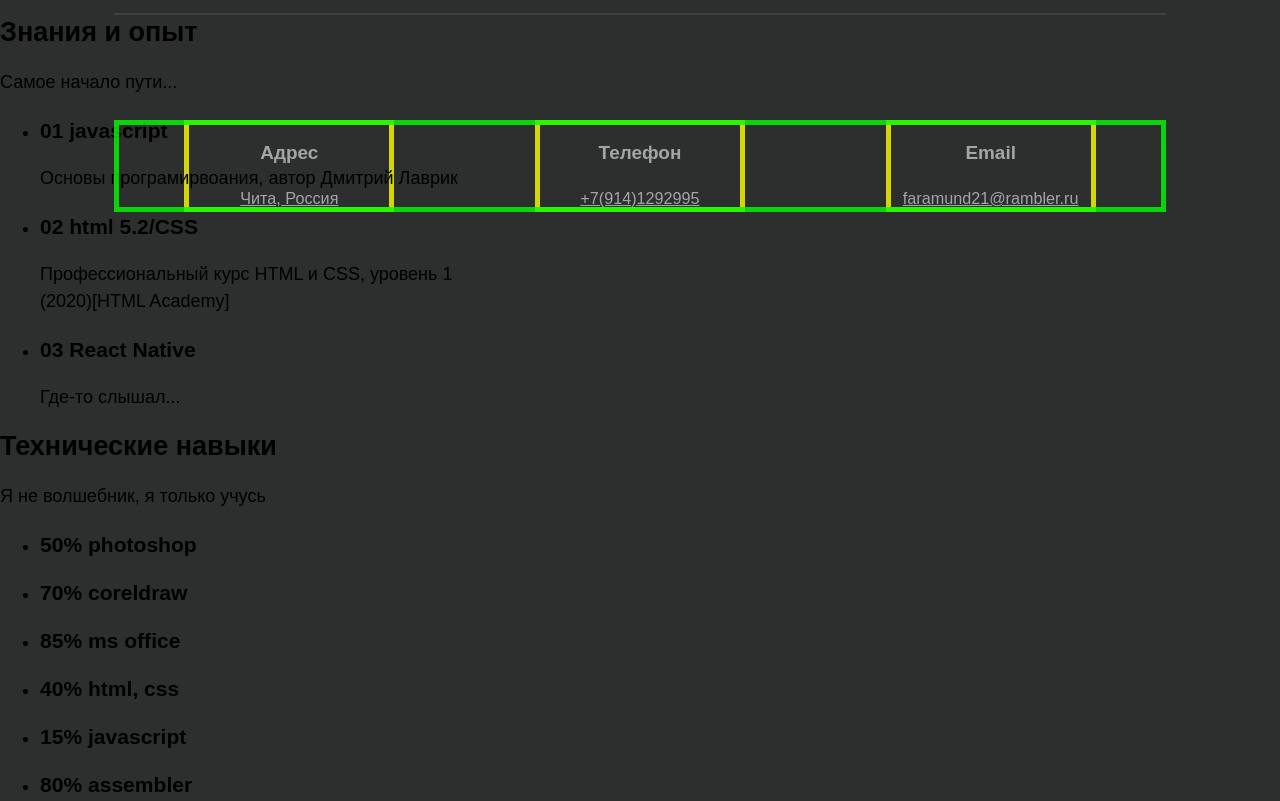
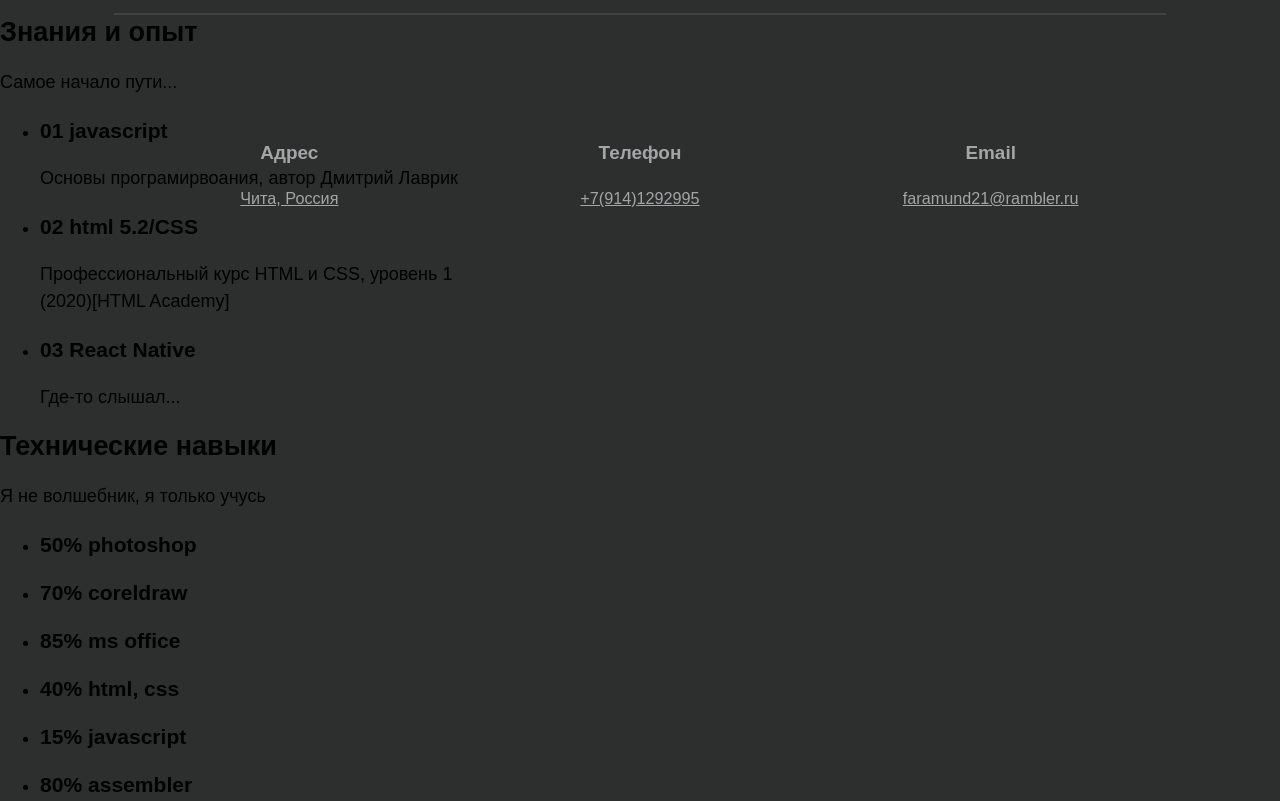
Before and after one commit to faramund21/businesscard.github.io, a plain HTML site: page index.html in a window 1280 px wide. Shown: the part 1028-1829 px from the top of the page. Drawn offline with Linux system fonts and the light colour scheme.

Commit message:
Готовая первая страница - теперь попробую с viewportom

```diff
--- a/less/style.less
+++ b/less/style.less
@@ -14,12 +14,14 @@
 // @import("global/fonts.less");
 
 @font-face {
+	font-family: Arial, sans-serif;
 	font-weight: normal;
 	font-style: normal;
 	font-display: swap;
 }
 
 @font-face {
+	font-family: Courier New, sans-serif;
 	font-weight: bold;
 	font-style: normal;
 	font-display: swap;
@@ -50,7 +52,7 @@ img {
 .page {
 	height: 100%;
 	font-size: 18px;
-	font-family: "PT Sans Narrow", "Arial", sans-serif;
+	font-family: Arial, sans-serif;
 	line-height: 27px;
 }
 
@@ -288,9 +290,6 @@ img {
 	padding: 0;
 	list-style: none;
 	display: block;
-
-	outline: 5px solid rgba(0, 255, 0, .8);
-	outline-offset: -5px;
 }
 
 .contact-list {
@@ -329,8 +328,6 @@ img {
 		width: 170px;
 		font-size: 85%
 	}
-	outline: 5px solid rgba(255, 255, 0, .8);
-	outline-offset: -5px;
 }
 
 .contact-list__item--active a:hover,
```
Also changed, not shown: index.html (+1 -1 lines), css/style.css, 1 other file.
